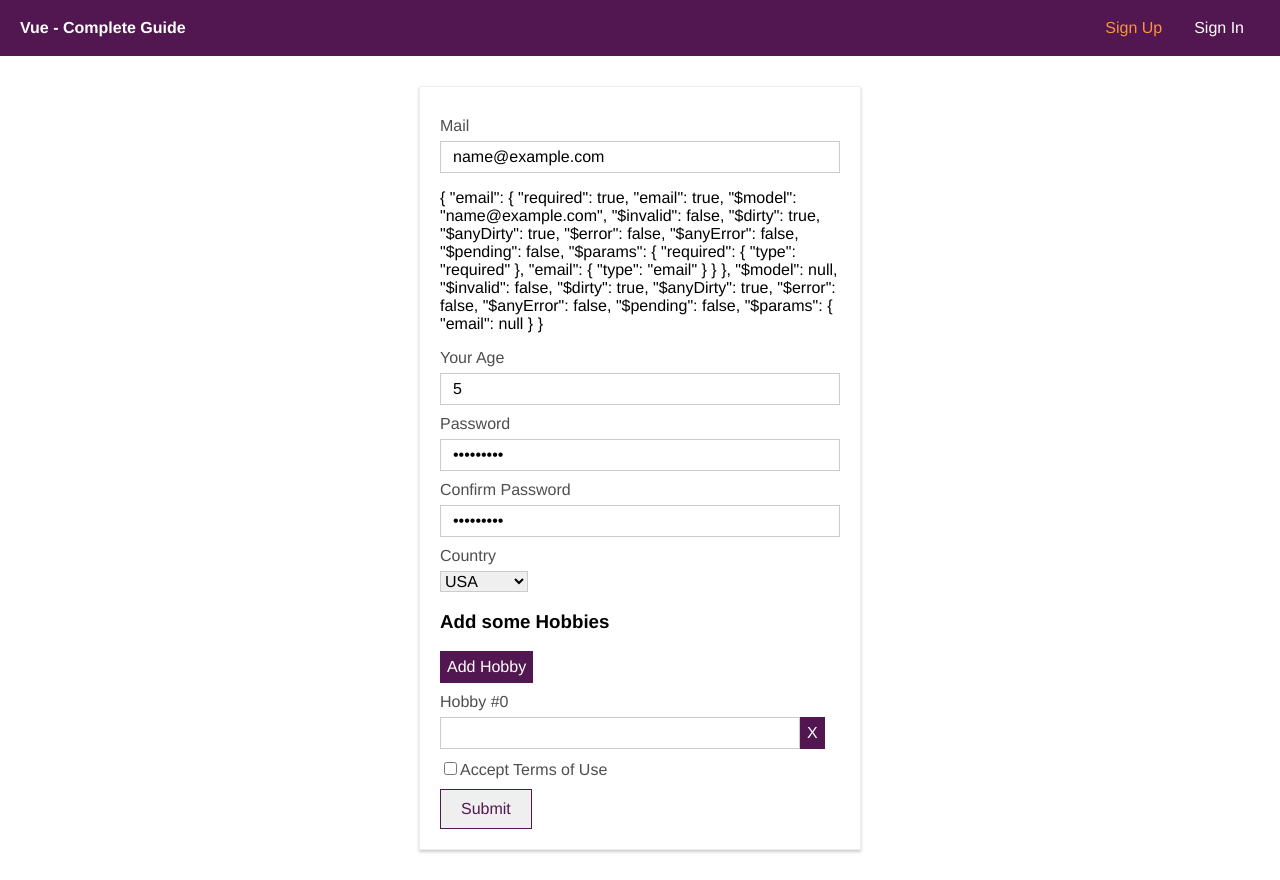
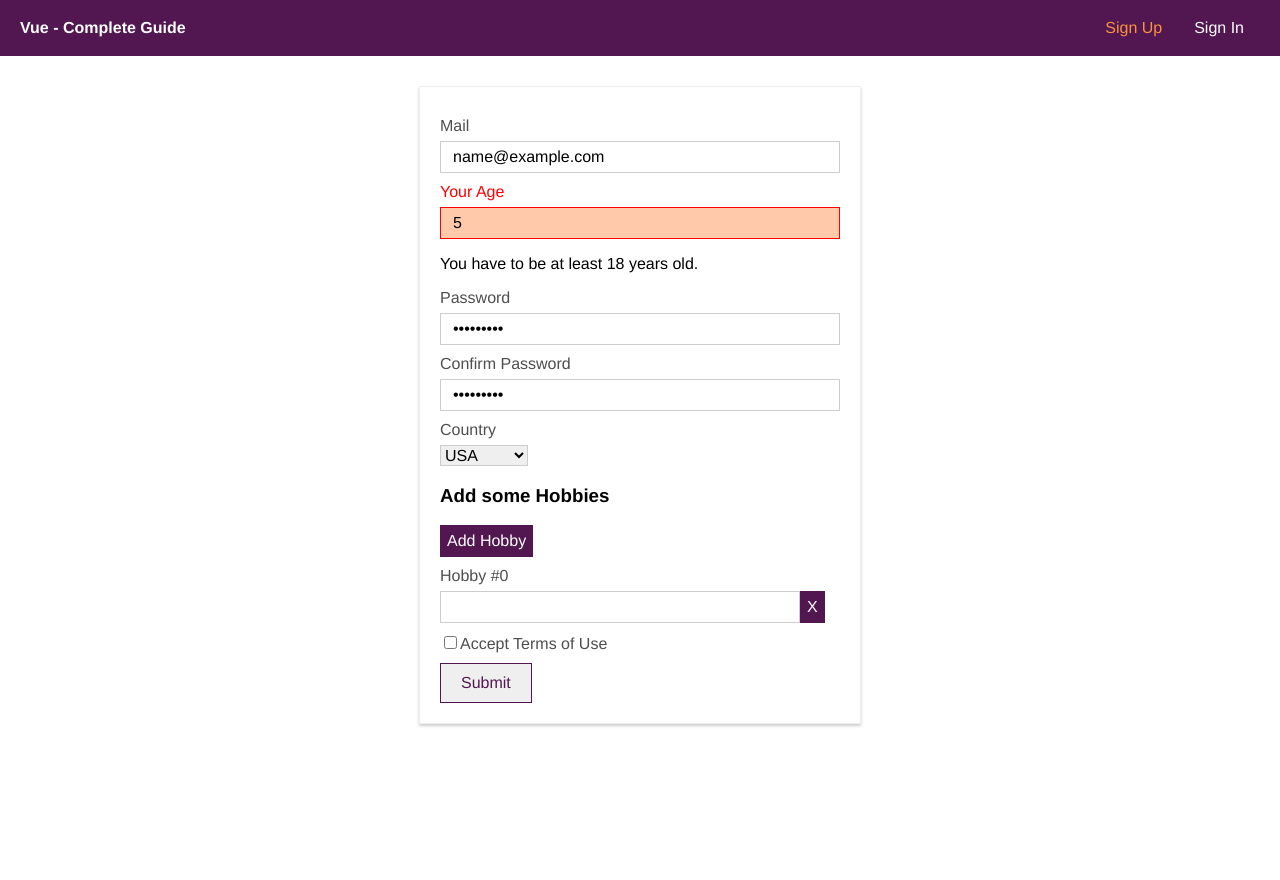
Before and after one commit to zerogpm/vue-axios, a Vue app: page /signup in a window 1280 px wide. Both pictures are taken after typing "name@example.com", "5", "Sample123", "Sample123" into the empty fields and a click on the button "Add Hobby". After the commit the page ends 800 px from the top, so only its background shows below. Built offline with nearby package versions, Linux system fonts and the light colour scheme; the HTML template or start-up script is replaced by a standard one.

Commit message:
add age with minval

```diff
--- a/src/components/auth/signup.vue
+++ b/src/components/auth/signup.vue
@@ -7,18 +7,19 @@
                     <input
                             type="email"
                             id="email"
-                            @input="$v.email.$touch()"
+                            @blur="$v.email.$touch()"
                             v-model="email">
                     <p v-if="!$v.email.email">Please Enter Valid Email</p>
                     <p v-if="!$v.email.required">This field must not be empty.</p>
-                    <p>{{ $v }}</p>
                 </div>
-                <div class="input">
+                <div class="input" :class="{invalid: $v.age.$error}">
                     <label for="age">Your Age</label>
                     <input
                             type="number"
                             id="age"
+                            @blur="$v.age.$touch()"
                             v-model.number="age">
+                    <p v-if="!$v.age.minVal">You have to be at least {{ $v.age.$params.minVal.min }} years old.</p>
                 </div>
                 <div class="input">
                     <label for="password">Password</label>
@@ -73,7 +74,7 @@
 </template>
 
 <script>
-  import { required, email } from 'vuelidate/lib/validators'
+  import { required, email, numeric, minValue } from 'vuelidate/lib/validators'
   export default {
     data () {
       return {
@@ -90,6 +91,11 @@
       email: {
         required,
         email
+      },
+      age: {
+        required,
+        numeric,
+        minVal: minValue(18)
       }
     },
     methods: {
```
